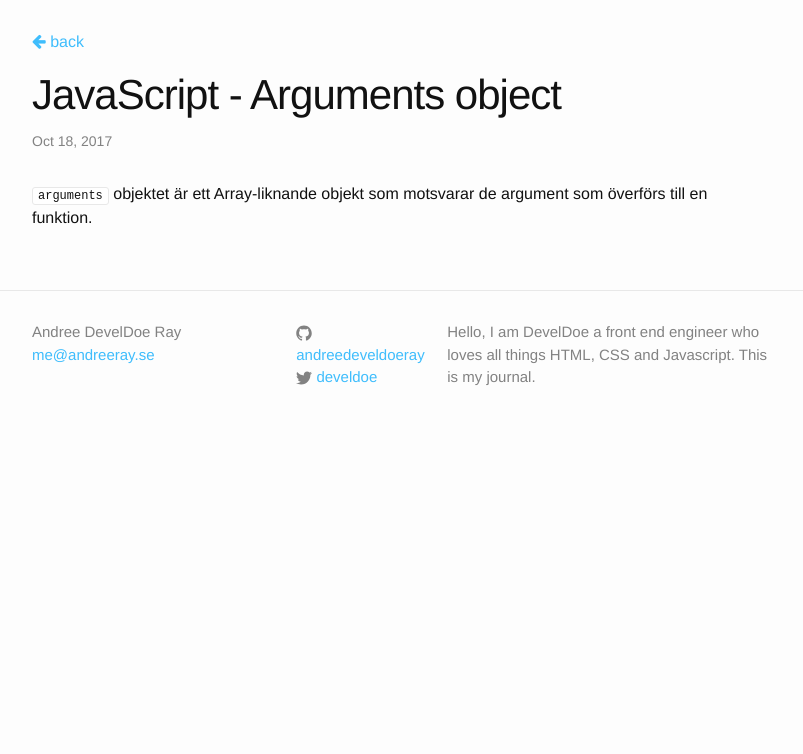
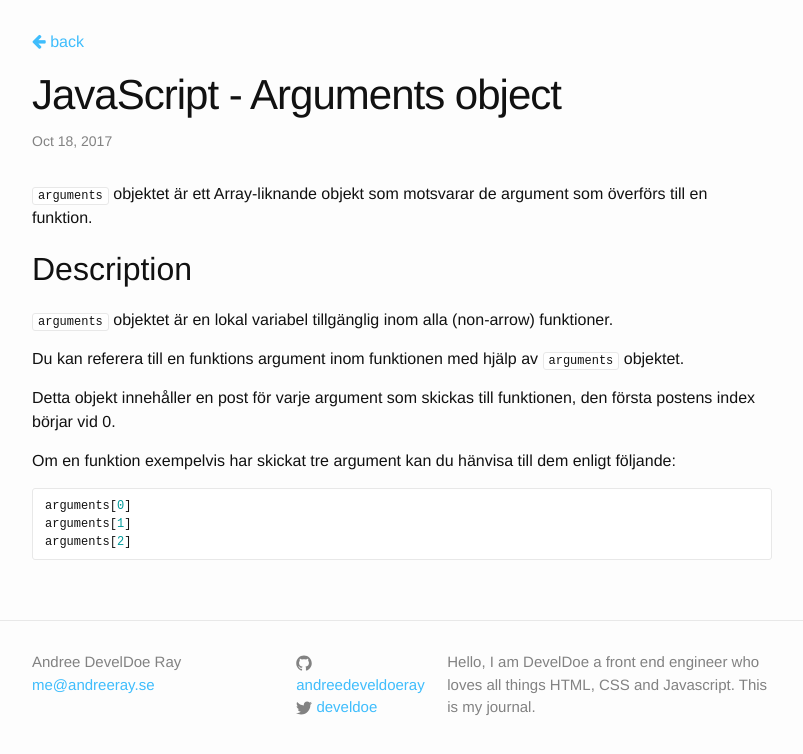
Before and after one commit to develdoe/develdoe.github.io, a Jekyll site: the page built from _posts/2017-10-18-javascript-arguments-object.md, in a window 1280 px wide. Shown: the top 754 px of the page, without its empty margins (238-1041 px from the left). Built offline with Jekyll 4.4.1, drawn with Linux system fonts in a browser that asks for light colours.

Commit message:
Create 2017-10-18-javascript-arguments-object.md

````diff
--- a/_posts/2017-10-18-javascript-arguments-object.md
+++ b/_posts/2017-10-18-javascript-arguments-object.md
@@ -4,3 +4,19 @@ published: true
 title: JavaScript - Arguments object
 ---
 `arguments` objektet är ett Array-liknande objekt som motsvarar de argument som överförs till en funktion.
+
+## Description
+
+`arguments` objektet är en lokal variabel tillgänglig inom alla (non-arrow) funktioner.
+
+Du kan referera till en funktions argument inom funktionen med hjälp av `arguments` objektet.
+
+Detta objekt innehåller en post för varje argument som skickas till funktionen, den första postens index börjar vid 0.
+
+Om en funktion exempelvis har skickat tre argument kan du hänvisa till dem enligt följande:
+
+```js
+arguments[0]
+arguments[1]
+arguments[2]
+```
````
